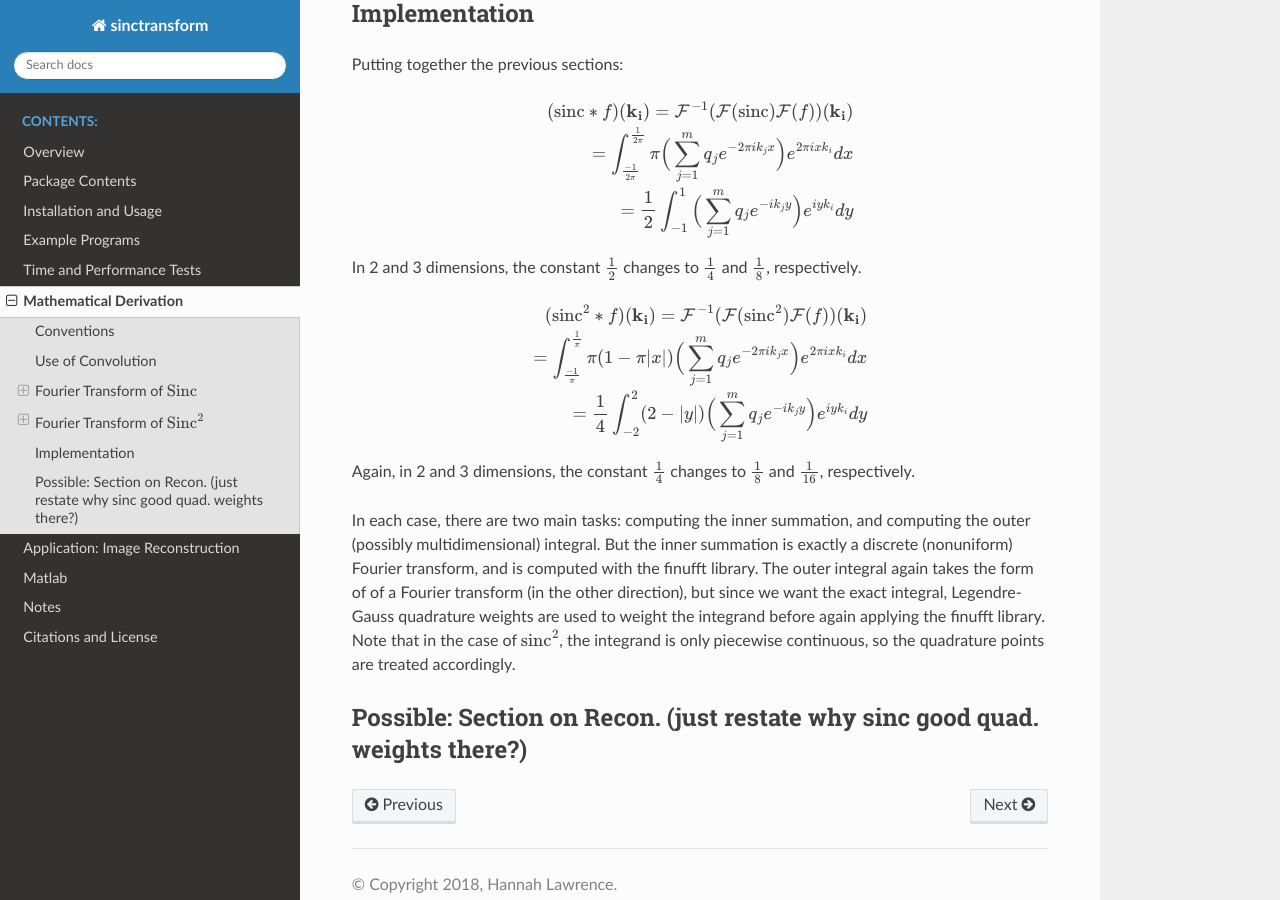
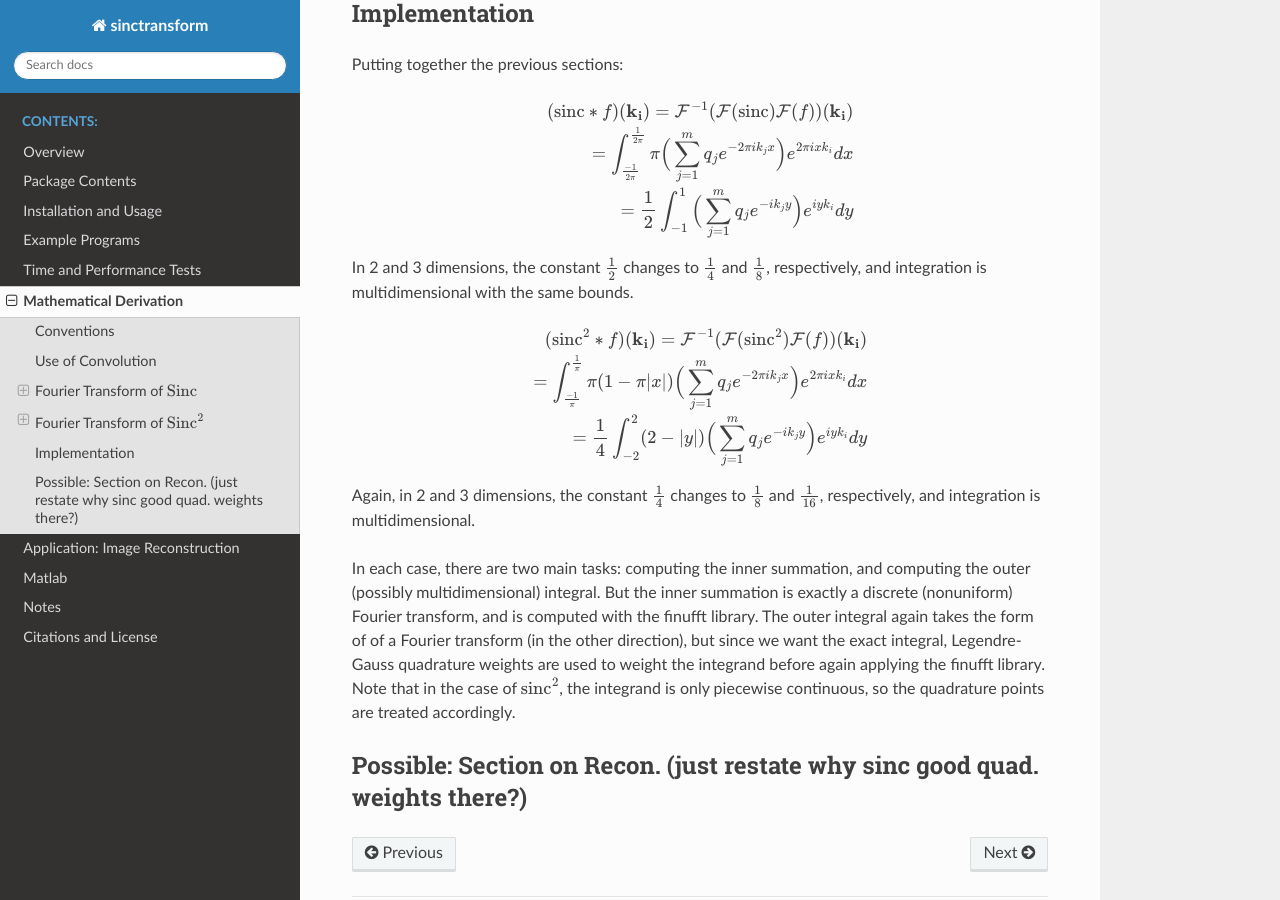
Before and after one commit to hannahlawrence/sinctransform, a Sphinx documentation site: the page built from docs/Derivation.rst, in a window 1280 px wide and 900 px high, scrolled down 3342 px. Built offline with Sphinx 7.4.7 and the Read the Docs theme 2.0.0, drawn with Linux system fonts in a browser that asks for light colours.

Commit message:
add figures

```diff
--- a/docs/Derivation.rst
+++ b/docs/Derivation.rst
@@ -178,7 +178,7 @@ Putting together the previous sections:
 
 	= \frac{1}{2}\int_{-1}^{1}\Big(\sum_{j=1}^{m}q_je^{-ik_jy}\Big)e^{iyk_i}dy
 
-In 2 and 3 dimensions, the constant :math:`\frac{1}{2}` changes to :math:`\frac{1}{4}` and :math:`\frac{1}{8}`, respectively.
+In 2 and 3 dimensions, the constant :math:`\frac{1}{2}` changes to :math:`\frac{1}{4}` and :math:`\frac{1}{8}`, respectively, and integration is multidimensional with the same bounds.
 
 .. math::
 
@@ -188,7 +188,7 @@ In 2 and 3 dimensions, the constant :math:`\frac{1}{2}` changes to :math:`\frac{
 
 	=\frac{1}{4}\int_{-2}^{2}(2-|y|)\Big(\sum_{j=1}^{m}q_je^{-ik_jy}\Big)e^{iyk_i}dy
 
-Again, in 2 and 3 dimensions, the constant :math:`\frac{1}{4}` changes to :math:`\frac{1}{8}` and :math:`\frac{1}{16}`, respectively.
+Again, in 2 and 3 dimensions, the constant :math:`\frac{1}{4}` changes to :math:`\frac{1}{8}` and :math:`\frac{1}{16}`, respectively, and integration is multidimensional.
 
 In each case, there are two main tasks: computing the inner summation, and computing the outer (possibly multidimensional) integral. But the inner summation is exactly a discrete (nonuniform) Fourier transform, and is computed with the finufft library. The outer integral again takes the form of of a Fourier transform (in the other direction), but since we want the exact integral, Legendre-Gauss quadrature weights are used to weight the integrand before again applying the finufft library. Note that in the case of :math:`\text{sinc}^2`, the integrand is only piecewise continuous, so the quadrature points are treated accordingly.
 
```
Also changed, not shown: docs/Overview.rst (+8 -1 lines), docs/Sinc Graph Basic.png (added), docs/basicfplot.png (added), docs/basicsincsqplot.png (added).
